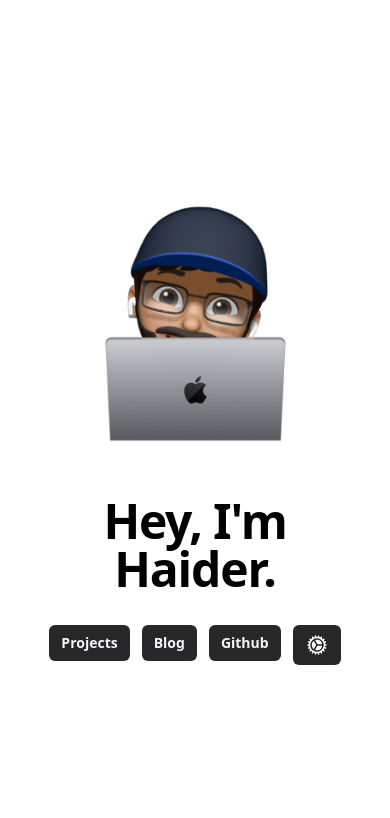
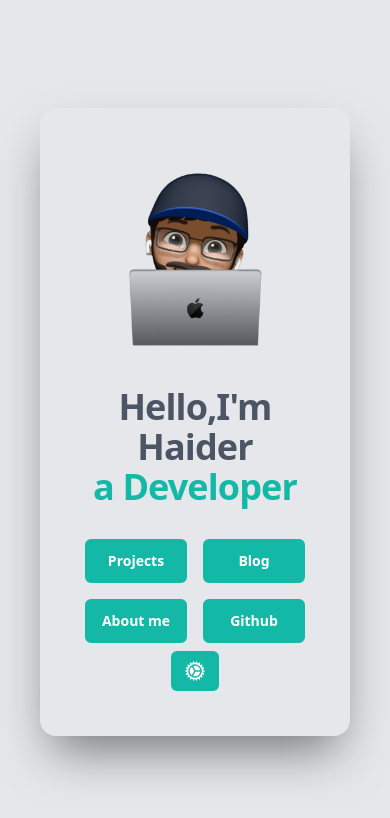
Before and after one commit to ilyasinc/my-portfolio, a Next.js app: page / in a window 390 px wide. Shown: the top 818 px of the page. Built offline with nearby package versions, Linux system fonts and the light colour scheme.

Commit message:
feat: responsive design, improve main page layout

```diff
--- a/src/components/Button.tsx
+++ b/src/components/Button.tsx
@@ -8,6 +8,7 @@ interface ButtonProps extends WithClassName, WithChildren {
   href?: string;
   variant?: string;
   onClick?: string;
+  externalLink?: boolean;
 }
 interface stylesType {
   [key: string]: string;
@@ -15,7 +16,7 @@ interface stylesType {
 }
 const variantStyles: stylesType = {
   primary:
-    'bg-zinc-800 font-semibold text-zinc-100 hover:bg-zinc-700 active:bg-zinc-800 active:text-zinc-100/70 dark:bg-zinc-800 dark:hover:bg-teal-400 dark:active:bg-teal-400 dark:active:text-zinc-100/70',
+    'bg-none font-semibold bg-teal-500 text-white hover:bg-black active:bg-zinc-800 active:text-zinc-100/70 rounded-lg border-4 border-teal-500 dark:bg-black dark:hover:bg-teal-500 dark:active:bg-teal-500 dark:active:text-zinc-100/70 dark:border-4',
 };
 
 type LinkButtonProps = ButtonProps & LinkProps;
@@ -25,16 +26,22 @@ const Button: React.FC<LinkButtonProps> = ({
   className,
   href,
   children,
+  externalLink = false,
   ...props
 }) => {
   className = clsx(
-    'inline-flex items-center gap-2 justify-center rounded-md py-2 px-3 text-sm outline-offset-2 transition active:transition-none ',
+    'inline-flex items-center gap-2 justify-center rounded-md py-2 px-3 text-sm outline-offset-2 transition active:transition-none w-full ',
     variantStyles[variant],
     className
   );
 
   return (
-    <Link href={href} className={className} {...props}>
+    <Link
+      href={href}
+      className={className}
+      target={externalLink ? '_blank' : undefined}
+      {...props}
+    >
       {children}
     </Link>
   );
--- a/src/components/Settings.tsx
+++ b/src/components/Settings.tsx
@@ -13,9 +13,9 @@ const StyledMenuItem = forwardRef<HTMLAnchorElement, MenuLinkProps>(
     return (
       <a
         className={clsx(
-          'flex items-center px-4 py-3 text-sm font-medium tracking-wide cursor-pointer default-transition',
+          'flex items-center px-4 py-3 text-sm font-medium tracking-wide cursor-pointer default-transition text-black dark:text-white',
           active
-            ? 'bg-gray-100/50 text-gray-900 dark:bg-gray-700/50 dark:text-white'
+            ? 'bg-gray-100/50 text-black dark:bg-gray-700/50 dark:text-white'
             : 'text-gray-300 hover:text-gray-700 dark:hover:text-white',
           className
         )}
@@ -54,9 +54,9 @@ const Settings = () => {
       <Menu as="div" className="relative inline-block ">
         {({ open }): JSX.Element => (
           <>
-            <Menu.Button className=" bg-zinc-800 font-semibold text-zinc-100 hover:bg-zinc-700 active:bg-teal-800 active:text-teal-900/70 dark:bg-zinc-800 dark:hover:bg-teal-400 dark:active:bg-teal-400 dark:active:text-zinc-100/70 inline-flex items-center gap-2 justify-center rounded-md py-2 px-3 text-sm outline-offset-2 transition active:transition-none ">
+            <Menu.Button className=" bg-teal-500 font-semibold text-zinc-100 hover:bg-zinc-700 active:bg-teal-800 active:text-teal-900/70 dark:bg-zinc-800 dark:hover:bg-teal-400 dark:active:bg-teal-400 dark:active:text-zinc-100/70 inline-flex items-center justify-center rounded-md py-2 px-3 transition active:transition-none  ">
               <CogIcon
-                className="h-6 w-6 dark:text-white text-white"
+                className="h-6 w-6 dark:text-teal-500 text-white"
                 aria-hidden="true"
               />
             </Menu.Button>
@@ -71,7 +71,7 @@ const Settings = () => {
               leaveTo="transform scale-95 opacity-0"
               show={open}
             >
-              <Menu.Items className="absolute w-[calc(100vw-1rem)] sm:w-56 mt-2 bg-gray-50 bg-opacity-75 dark:bg-gray-900 dark:bg-opacity-75 backdrop-filter backdrop-blur-sm border border-gray-100 dark:border-gray-500 rounded-md shadow-lg divide-y divide-gray-100 dark:divide-gray-500 focus:outline-none">
+              <Menu.Items className="flex  sm:w-26 mt-2 bg-gray-300 bg-opacity-75 dark:bg-black dark:bg-opacity-75 backdrop-filter backdrop-blur-sm border-2 border-teal-500 dark:border-teal-500 rounded-md shadow-xl divide-y divide-teal-400 dark:divide-teal-500 focus:outline-none">
                 {settingItems.map((item, index) => {
                   return (
                     <Menu.Item key={index}>
--- a/src/components/layouts/Main.layout.tsx
+++ b/src/components/layouts/Main.layout.tsx
@@ -5,7 +5,7 @@ interface LayoutProps {
 }
 const mainLayout: FC<LayoutProps> = ({ children }) => {
   return (
-    <main className="flex flex-col justify-center items-center min-h-screen px-10 bg-white dark:bg-black/60">
+    <main className="flex flex-col justify-center items-center min-h-screen px-10 bg-gray-200 dark:bg-black/60">
       {children}
     </main>
   );
--- a/src/pages/index.tsx
+++ b/src/pages/index.tsx
@@ -7,7 +7,7 @@ import Image from 'next/image';
 export default function Home() {
   const navigationItems = [
     {
-      href: '/Projects',
+      href: '/projects',
       icon: null,
       text: 'Projects',
     },
@@ -15,6 +15,11 @@ export default function Home() {
       href: '/Blog',
       icon: null,
       text: 'Blog',
+    },
+    {
+      href: '/About-me',
+      icon: null,
+      text: 'About me',
     },
     {
       href: '/Github',
@@ -26,23 +31,32 @@ export default function Home() {
   return (
     <>
       <Layout.Main>
+        <div
+          className="flex flex-col items-center justify-center p-[45px] sm:p-[50px] mg:p-[40px] lg:p-[90px]
+         text-[#1c0708] rounded-2xl shadow-black/50  shadow-2xl hover:-translate-y-4 hover:bg-white hover:backdrop-blur-[1em] transition dark:bg-black hover:shadow-teal-400
+        "
+        >
           <Image src="/try1.png" width={300} height={300} alt="/" />
           <div className="max-w-md sm:max-w-lg md:sm:max-w-2xl lg:sm:max-w-3xl w-full text-center">
-          <div className="text-black dark:text-white text-5xl sm:text-6xl md:text-6xl lg:text-7xl tracking-tight font-extrabold">
-            Hey, I&apos;m Haider.
+            <div className="text-gray-600 dark:text-white text-4xl sm:text-5xl md:text-5xl lg:text-6xl tracking-tight font-extrabold">
+              Hello,I&apos;m Haider <br />{' '}
+              <span className="text-teal-500">a Developer</span>
             </div>
 
-          <div className="flex sm:flex-row items-start justify-center gap-3 sm:space-x-4 sm:space-y-0 w-full mt-8 sm:mt-4">
+            <div className=" grid grid-cols-2 gap-4 sm:flex sm:flex-row items-center justify-center  w-full mt-8 sm:mt-4">
               {navigationItems.map((item, index) => {
                 return (
                   <div key={index}>
-                  <Button href={item.href} variant="primary">
+                    <Button href={item.href} variant="primary" className="">
                       {item.text}
                     </Button>
                   </div>
                 );
               })}
+            </div>
+            <div className="mt-2">
               <Settings />
+            </div>
           </div>
         </div>
       </Layout.Main>
--- /dev/null
+++ b/src/pages/projects.tsx
@@ -0,0 +1,13 @@
+import { Layout } from '@/components/layouts';
+
+export default function Projects() {
+  return (
+    <Layout.Main>
+      <div
+        className="flex flex-col items-center justify-center p-[45px] sm:p-[50px] mg:p-[40px] lg:p-[90px]
+          text-[#1c0708] rounded-2xl shadow-black/50  shadow-2xl hover:-translate-y-4 hover:bg-white hover:backdrop-blur-[1em] transition dark:bg-black hover:shadow-teal-400
+          "
+      ></div>
+    </Layout.Main>
+  );
+}
```
Lines whose indentation alone changed are shown as unchanged.
